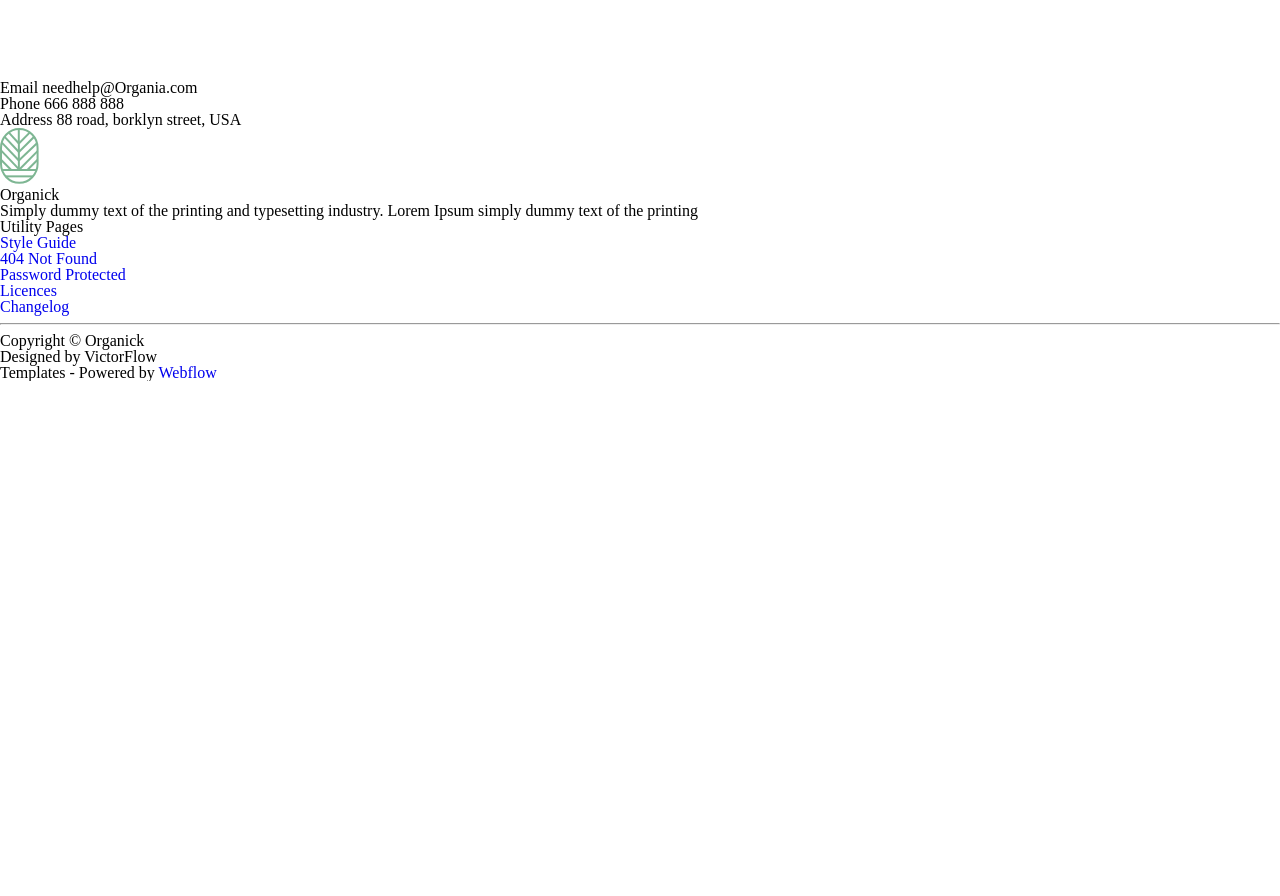
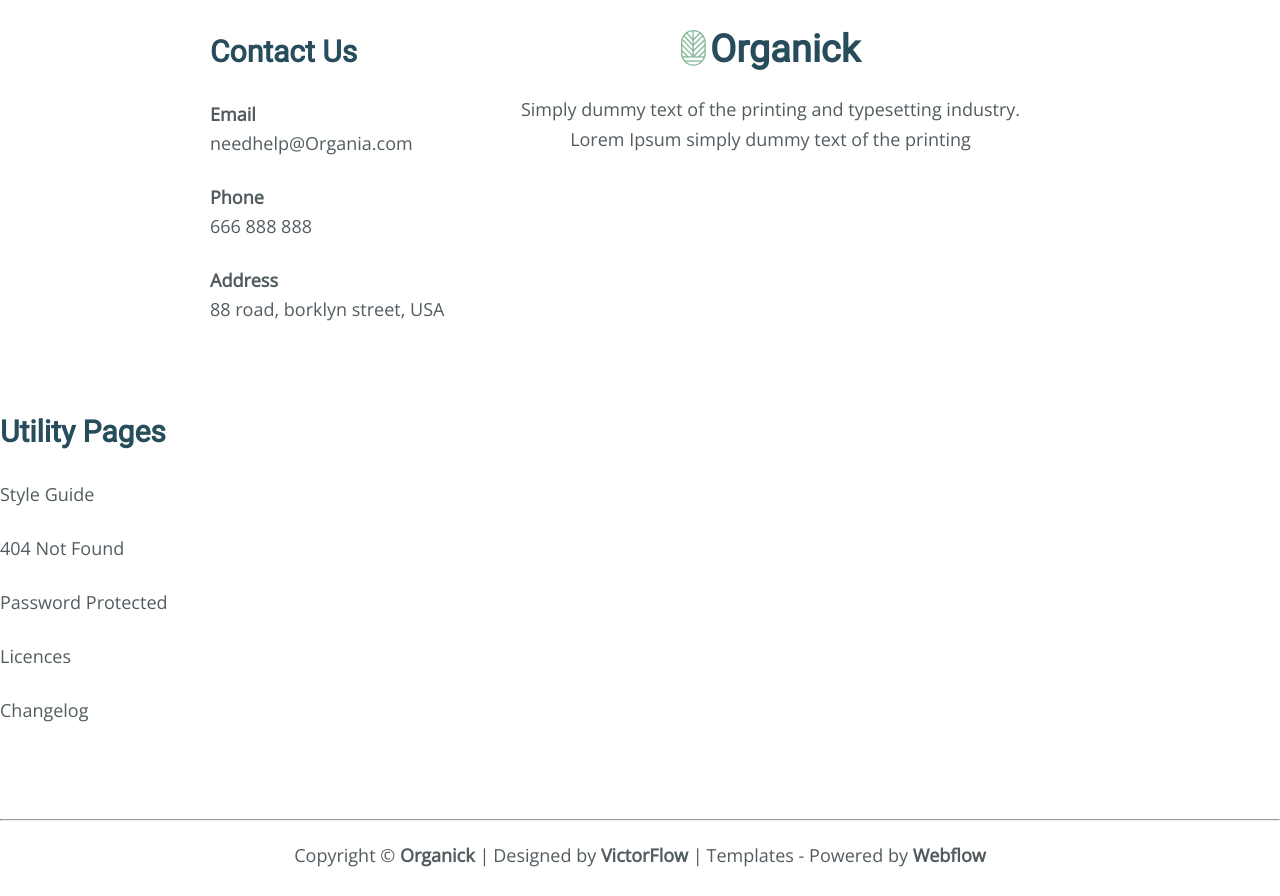
Before and after one commit to BBlackMMamba/Organic, a plain HTML site: page index.html in a window 1280 px wide. Shown: the part 2764-3660 px from the top of the page. Before the commit the page ends 3145 px from the top, so only its background shows below. Drawn offline with Linux system fonts and the light colour scheme.

Commit message:
Header Main and Futter - finalized
Header Main and Futter - finalized
Finished project.

```diff
--- a/css/reset.css
+++ b/css/reset.css
@@ -49,6 +49,7 @@ table {
 
 *{
     box-sizing: border-box;
+	max-width:100%;
 }
 
 a{
--- a/css/style.css
+++ b/css/style.css
@@ -24,7 +24,6 @@ nav,
     color: #274C5B;
     margin-right: 35px;
     line-height: 24px;
-    ;
 }
 
 .menu_arrow {
@@ -34,7 +33,7 @@ nav,
 /*First Two Banners*/
 
 .main_Banner {
-    height: 400px;
+    height: 350px;
     width: 100vw;
 }
 
@@ -59,7 +58,6 @@ nav,
     font-weight: 800;
     color: #274C5B;
     margin-bottom: 28px;
-
 }
 
 .main_Info {
@@ -122,6 +120,7 @@ nav,
     margin-top: 56px;
     margin-bottom: 11px;
 }
+
 .farm_Your_Land-Text{
     font-family: 'Open Sans';
     font-size: 18px;
@@ -140,3 +139,111 @@ nav,
     border-radius: 20px;
     margin: 100px auto 80px auto;
 }
+
+/*Footer*/
+
+.footer_wrapper{
+    width:100vw;
+    padding-bottom: 25px;
+}
+.contact_Us, .utility_Pages{
+    display:inline-block;
+    vertical-align: top;
+    width:285px;
+    margin-bottom: 61px;
+}
+
+.contact_Us_List-Title, .utility_Title{
+    font-family: 'Roboto';
+    font-size:30px;
+    font-weight:700;
+    line-height: 44px;
+    color: #274C5B;
+    margin-bottom: 26px;
+}
+
+.contact_Us {
+    margin-left: 210px;
+}
+
+.info_Organic {
+    display:inline-block;
+    text-align: center;
+}
+
+.logo_For_Footer-Organic {
+    height: 36px;
+    vertical-align: middle;
+    margin-bottom: 28px;
+}
+
+.organic_Info-Title {
+    display: inline-block;
+    vertical-align: middle;
+    font-family: 'Roboto';
+    font-size:38px;
+    font-weight:700;
+    line-height: 35px;
+    color: #274C5B;
+    margin-bottom: 26px;
+}
+
+.organic_Footer_info-Text{
+    width:543px;
+    font-family: 'Open Sans';
+    font-size: 18px;
+    font-weight: 400;
+    line-height: 30px;
+    color: #525C60;
+}
+
+.right-margin-ft{
+    margin-right: 70px;
+}
+
+.contact{
+    display:block;
+    font-weight: bold;
+}
+
+.contact_List-item, .utility_List-item {
+    font-family: 'Open Sans';
+    font-size: 18px;
+    font-weight: 400;
+    line-height: 29px;
+    color: #525C60;
+    margin-bottom:25px;
+}
+
+.utility_List-item{
+    color: #525C60;
+    margin-bottom:25px;
+}
+
+.utility_List-item a{
+    color: #525C60;
+}
+
+.copy_Right{
+    width: 699px;
+    height:30px;
+    text-align: center;
+    margin:auto;
+}
+
+.copy_Right_List-item{
+    display: inline-block;
+    font-family: 'Open Sans';
+    font-size: 18px;
+    font-weight: 400;
+    line-height: 29px;
+    color: #525C60;
+}
+
+.bolder{
+    font-weight: 700;
+}
+
+hr{
+    margin-bottom: 20px;
+}
--- a/index.html
+++ b/index.html
@@ -13,6 +13,7 @@
 </head>
 
 <body>
+    <!--HEADER, LOGO AND NAVIGATION-->
     <header class="header_wrapper">
         <a href="index.html">
             <img class="logo" src="pic/LogoMain_Logo.svg" alt="Logo">
@@ -34,6 +35,7 @@
             </ul>
         </nav>
     </header>
+    <!--Banners and Information about Services-->
     <main>
         <img src="pic/PhotoOrangesMain.jpg" alt="Banner with Oranges" class="main_Banner">
         <img src="pic/PhotoBotanic.jpg" alt="Banner - man grows plants" class="second_Banner">
@@ -52,7 +54,8 @@
                 <img src="pic/PhotoPlantingProcess.jpg" alt="planting process" class="why_Img">
                 <div class="textWrapper">
                     <h3 class="why_Title">Why Organic</h3>
-                <p class="why_Text">Sed ut perspiciatis unde omnis iste natus error sit voluptat. page editors now use
+                    <p class="why_Text">Sed ut perspiciatis unde omnis iste natus error sit voluptat. page editors now
+                        use
                         Lorem Ipsum as their default model text, and auncover.
                     </p>
                 </div>
@@ -60,7 +63,8 @@
             <div class="speciality_Produce">
                 <div class="textWrapper">
                     <h3 class="speciality_Title">Speciality Produce</h3>
-                <p class="speciality_Text">Sed ut perspiciatis unde omnis iste natus error sit voluptat. page editors
+                    <p class="speciality_Text">Sed ut perspiciatis unde omnis iste natus error sit voluptat. page
+                        editors
                         now use Lorem Ipsum as their default model text, and auncover.
                     </p>
                 </div>
@@ -77,17 +81,18 @@
         </section>
         <img src="pic/PhotoOranges_Mini.jpg" alt="Blue banner with oranges" class="third_Banner">
     </main>
-    <footer>
+    <!--FOOTER-->
+    <footer class="footer_wrapper">
         <section class="contact_Us">
-            <h2 class="contact_Us_List-Title">
+            <h2 class="contact_Us_List-Title">Contact Us</h2>
             <ul class="contact_List">
-                    <li>Email needhelp@Organia.com</li>
-                    <li>Phone 666 888 888</li>
-                    <li>Address 88 road, borklyn street, USA</li>
+                <li class="contact_List-item"><span class="contact"> Email</span> needhelp@Organia.com</li>
+                <li class="contact_List-item contact_List-item-mgB"><span class="contact">Phone</span> 666 888 888</li>
+                <li class="contact_List-item"><span class="contact">Address </span>88 road, borklyn street, USA</li>
             </ul>
-            </h2>
+
         </section>
-        <section class="info_Organic">
+        <section class="info_Organic right-margin-ft">
             <img src="pic/Logo_Min.svg" alt="Logo" class="logo_For_Footer-Organic">
             <h2 class="organic_Info-Title">Organick</h2>
             <p class="organic_Footer_info-Text">Simply dummy text of the printing and typesetting industry.
@@ -95,7 +100,7 @@
             </p>
         </section>
         <section class="utility_Pages">
-            <h2 class="utility_T">Utility Pages</h2>
+            <h2 class="utility_Title">Utility Pages</h2>
             <ul class="utility_List">
                 <li class="utility_List-item">
                     <a href="#">Style Guide</a>
@@ -115,12 +120,14 @@
             </ul>
         </section>
         <hr>
-        <ul class="copy_Right">
-            <li class="copy_Right_List-item">Copyright © Organick</li>
-            <li class="copy_Right_List-item">Designed by VictorFlow</li>
+        <div class="copy_Right">
+            <ul class="copy_Right-List">
+                <li class="copy_Right_List-item">Copyright © <span class="bolder"> Organick </span>| </li>
+                <li class="copy_Right_List-item">Designed by <span class="bolder">VictorFlow </span>| </li>
                 <li class="copy_Right_List-item">
-                Templates - Powered by <a href="#">Webflow</a></li>
+                    Templates - Powered by <span class="bolder">Webflow</span></li>
             </ul>
+        </div>
     </footer>
 </body>
 
```
Lines whose indentation alone changed are shown as unchanged.
